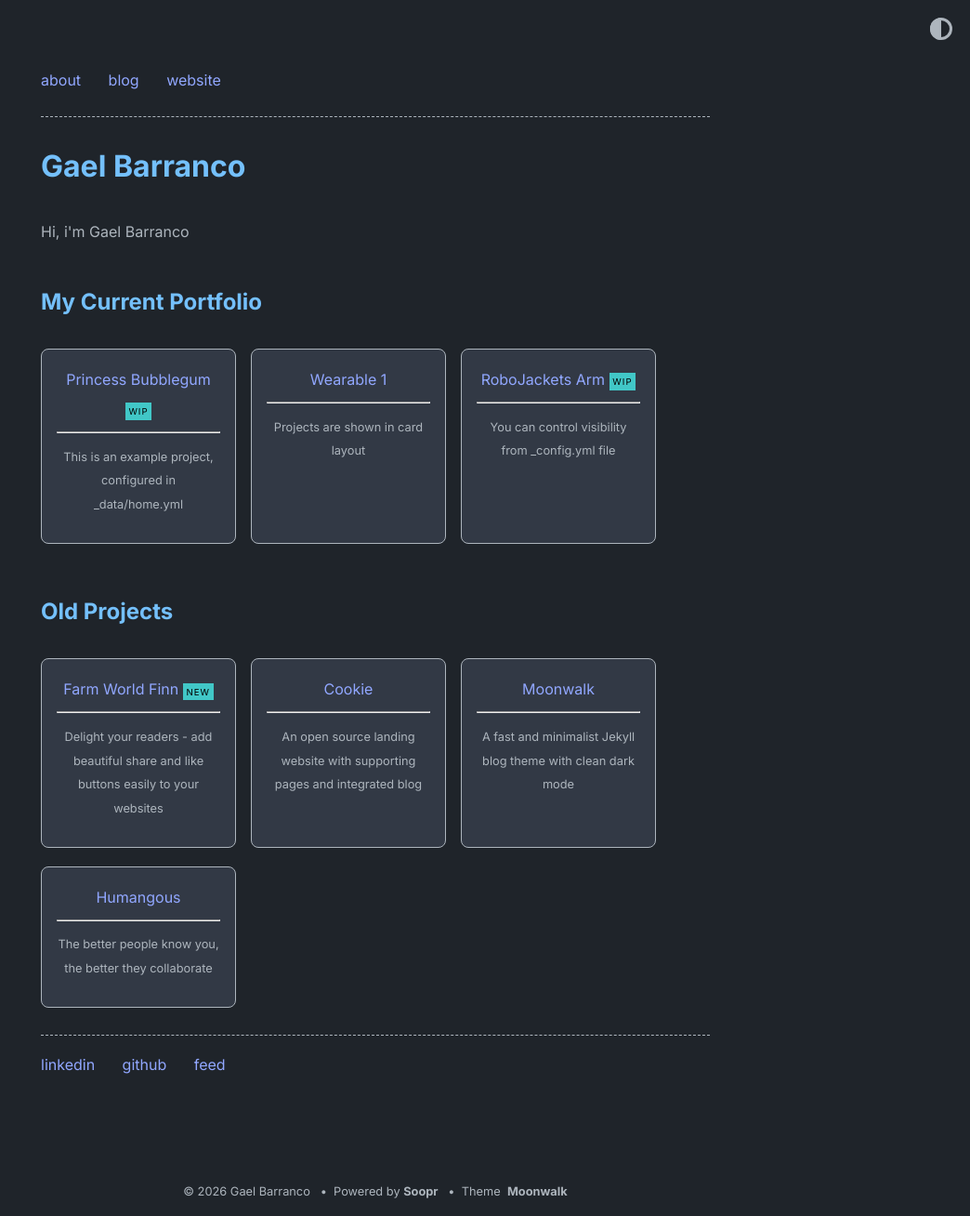
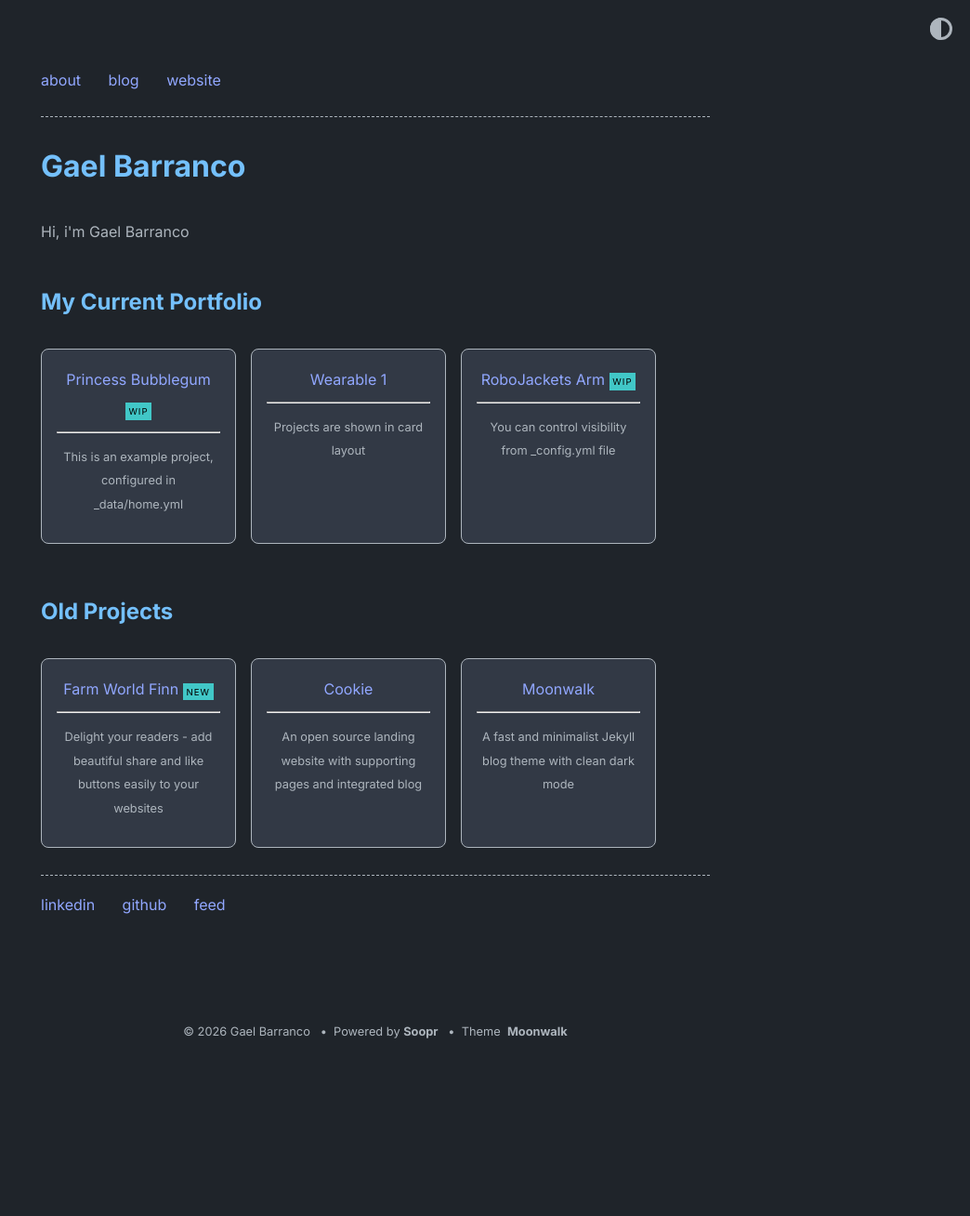
Before and after one commit to gbarranc/gbarranc.github.io, a Jekyll site: the page built from index.md, in a window 1280 px wide. Shown: the whole page at 93% size, without its empty margins (236-1280 px from the left). Built offline with Jekyll 4.4.1, drawn with Linux system fonts in a browser that asks for light colours; after the commit the page ends 1136 px from its top, so only the background shows below that.

Commit message:
Delete Humangous entry from home.yml
Removed Humangous entry from the home data.

```diff
--- a/_data/home.yml
+++ b/_data/home.yml
@@ -37,10 +37,6 @@ old_project_entries:
     url: https://github.com/abhinavs/moonwalk
     desc: A fast and minimalist Jekyll blog theme with clean dark mode
 
-  - title: Humangous
-    url: https://www.humangous.co
-    desc: The better people know you, the better they collaborate
-
 footer_entries:
   - title: linkedin
     url: www.linkedin.com/in/gael-barranco-6570a5256
```
